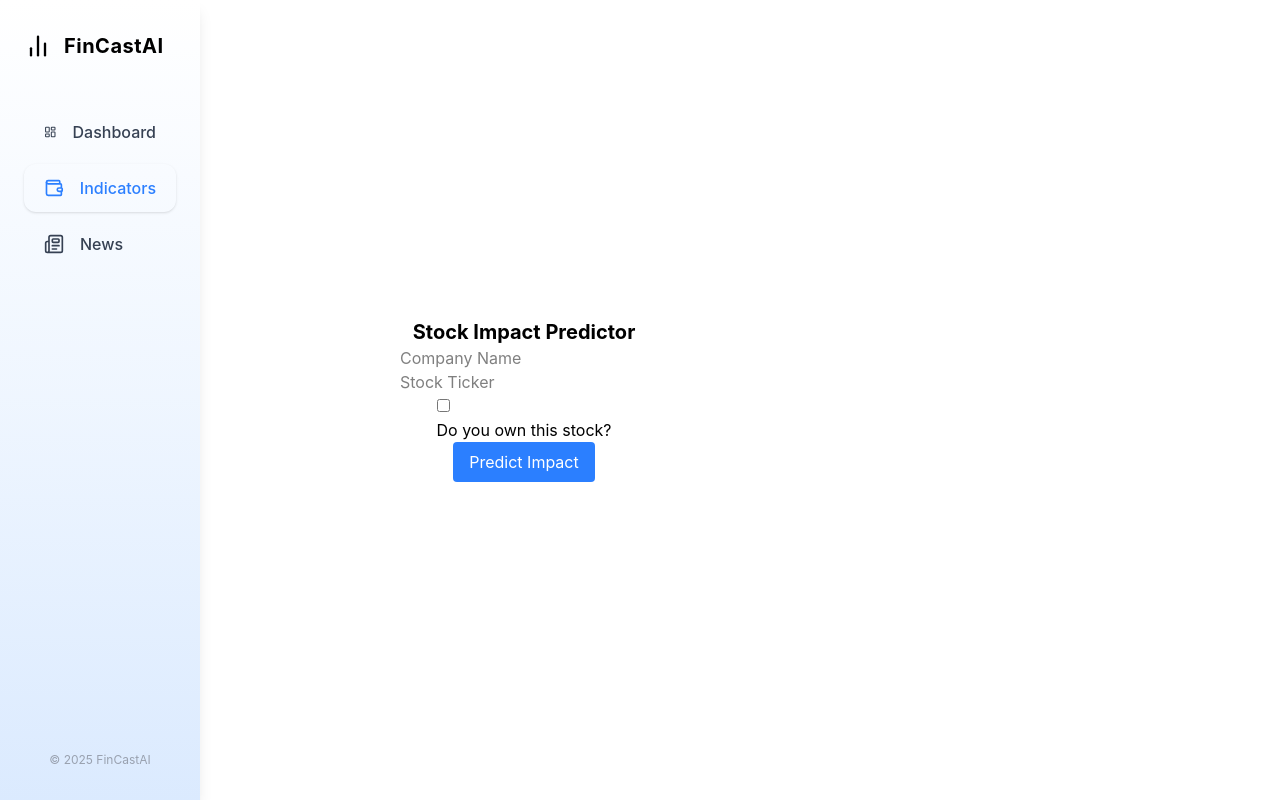
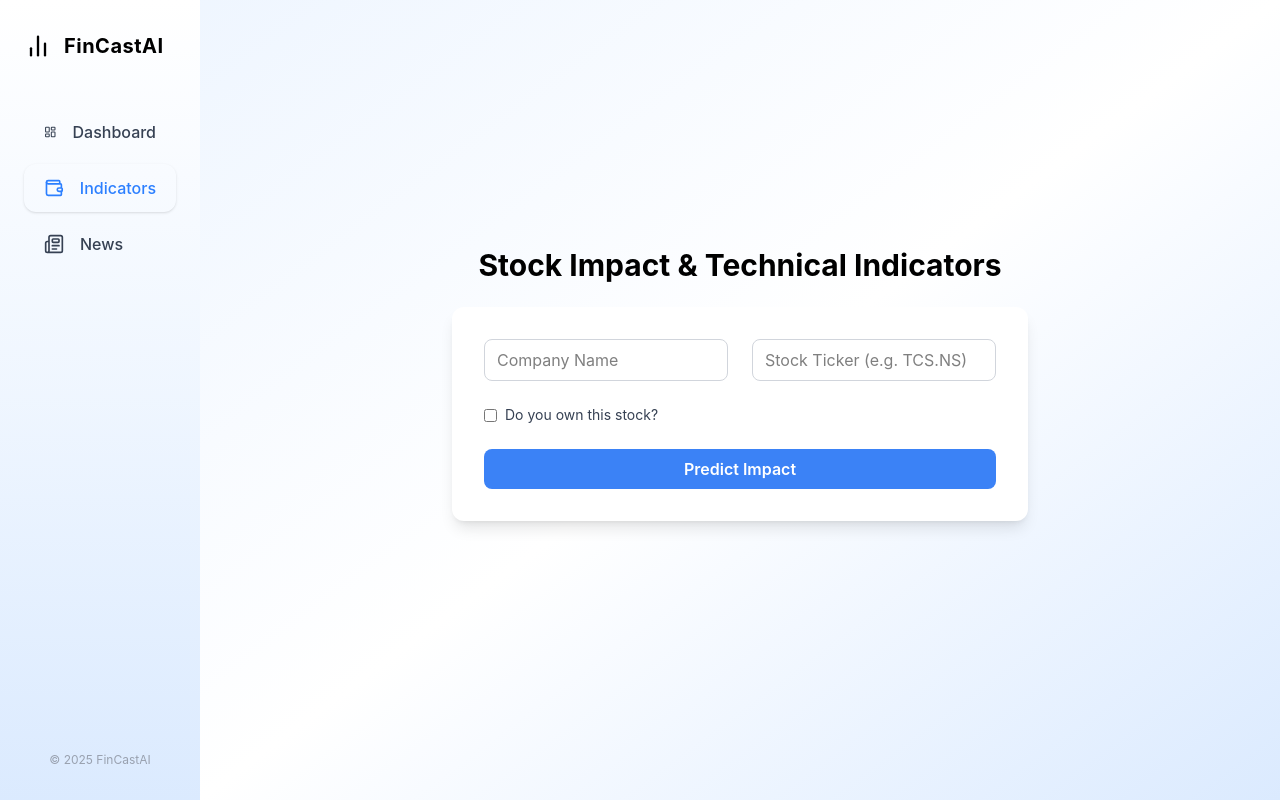
Before and after one commit to shreyuu/FinCastAI, a React (Vite) app in the folder frontend/: page /StockAnalyzer in a window 1280 px wide. Built offline with nearby package versions, Linux system fonts and the light colour scheme.

Commit message:
feat: Revamp StockAnalyzer component UI and enhance error handling

```diff
--- a/frontend/src/Indicator.tsx
+++ b/frontend/src/Indicator.tsx
@@ -1,7 +1,5 @@
 import { useState } from "react";
 import axios from "axios";
-// import { LayoutDashboard, Wallet, Newspaper, BarChart2 } from "lucide-react";
-// import { useNavigate } from "react-router-dom";
 import Sidebar from "./components/Sidebar";
 
 interface StockResponse {
@@ -20,31 +18,33 @@ interface StockResponse {
   trade_decision: string;
   error?: string;
 }
+
 function StockAnalyzer() {
   const [company, setCompany] = useState("");
   const [ticker, setTicker] = useState("");
   const [ownedStock, setOwnedStock] = useState(false);
   const [result, setResult] = useState<StockResponse | null>(null);
   const [loading, setLoading] = useState(false);
-  // const navigate = useNavigate();
+  const [errorMsg, setErrorMsg] = useState("");
 
   const handleSubmit = async () => {
     setLoading(true);
+    setErrorMsg("");
+    setResult(null);
     try {
       const response = await axios.post<StockResponse>("http://localhost:8000/Indicotor", {
         company,
         ticker,
         owned_stock: ownedStock,
       });
-      if (response.status === 200 && response.data.error) {
-        window.alert(response.data.error + " or check the stock name.");
-        setLoading(false);
-        return;
+      if (response.data.error) {
+        setErrorMsg(response.data.error + " or check the stock name.");
+      } else {
+        setResult(response.data);
       }
-
-      setResult(response.data);
     } catch (error) {
-      console.error("Error fetching data", error);
+      console.error("API request failed:", error);
+      setErrorMsg("Error fetching data. Please try again.");
     }
     setLoading(false);
   };
@@ -52,56 +52,93 @@ function StockAnalyzer() {
   return (
     <div className="text-black flex flex-row w-screen h-screen overflow-hidden bg-secondary">
       <Sidebar />
-      {/* Main Content */}
-      <div className="flex pl-50 flex-col items-center justify-center flex-nowrap">
-        <h1 className="text-xl font-bold">Stock Impact Predictor</h1>
+      <div className="flex flex-col items-center justify-center w-full px-8 py-12 bg-gradient-to-br from-blue-50 via-white to-blue-100">
+        <h1 className="text-3xl font-bold mb-6 text-primary">Stock Impact & Technical Indicators</h1>
+        <div className="bg-white rounded-xl shadow-lg p-8 w-full max-w-xl mb-8">
+          <div className="grid grid-cols-1 md:grid-cols-2 gap-6 mb-6">
             <input
               type="text"
               placeholder="Company Name"
-          className="text-black"
+              className="input-field"
               value={company}
               onChange={(e) => setCompany(e.target.value)}
             />
             <input
               type="text"
-          placeholder="Stock Ticker"
-          className="text-black"
+              placeholder="Stock Ticker (e.g. TCS.NS)"
+              className="input-field"
               value={ticker}
               onChange={(e) => setTicker(e.target.value)}
             />
-        <div className="">
-          <input type="checkbox" checked={ownedStock} onChange={(e) => setOwnedStock(e.target.checked)} />
-          <h5 className="">Do you own this stock?</h5>
           </div>
-        <button className="bg-blue-500 text-white px-4 py-2 rounded" onClick={handleSubmit} disabled={loading}>
+          <div className="flex items-center mb-6">
+            <input
+              type="checkbox"
+              checked={ownedStock}
+              onChange={(e) => setOwnedStock(e.target.checked)}
+              id="ownedStock"
+              className="mr-2"
+            />
+            <label htmlFor="ownedStock" className="text-gray-700 text-sm">
+              Do you own this stock?
+            </label>
+          </div>
+          <button
+            className={`btn-primary w-full font-semibold py-2 ${loading ? "opacity-60 cursor-not-allowed" : ""}`}
+            onClick={handleSubmit}
+            disabled={loading}>
             {loading ? "Analyzing..." : "Predict Impact"}
           </button>
+          {errorMsg && <div className="mt-4 text-red-600 text-sm">{errorMsg}</div>}
+        </div>
+
         {result && (
-          <div className="mt-4 p-4 border rounded">
-            <h2 className="text-lg font-semibold">Results</h2>
-            <p>
-              <strong>Impact:</strong> {result.impact}%
+          <div className="w-full max-w-xl bg-white rounded-xl shadow-lg p-8 mt-4">
+            <h2 className="text-2xl font-bold mb-4 text-primary">
+              Results for {result.company} ({result.ticker})
+            </h2>
+            <div className="mb-6 flex flex-col md:flex-row gap-6">
+              <div className="flex-1 bg-blue-50 rounded-lg p-4 shadow">
+                <h3 className="text-lg font-semibold mb-2">Impact</h3>
+                <p className="text-3xl font-bold text-blue-600">{result.impact}%</p>
+              </div>
+              <div className="flex-1 bg-green-50 rounded-lg p-4 shadow">
+                <h3 className="text-lg font-semibold mb-2">Trade Decision</h3>
+                <p
+                  className={`text-2xl font-bold ${
+                    result.trade_decision === "Buy"
+                      ? "text-green-600"
+                      : result.trade_decision === "Sell"
+                      ? "text-red-600"
+                      : "text-gray-700"
+                  }`}>
+                  {result.trade_decision}
                 </p>
-            <p>
-              <strong>Trade Decision:</strong> {result.trade_decision}
-            </p>
-            <h3 className="text-md font-semibold mt-2">Technical Indicators</h3>
-            <p>
-              <strong>RSI:</strong> {result.RSI}
-            </p>
-            <p>
-              <strong>EMA:</strong> {result.EMA}
-            </p>
-            <p>
-              <strong>MACD:</strong> {result.MACD}
-            </p>
-            <p>
-              <strong>Bollinger Bands:</strong> Low: {result.Bollinger_Bands.Low}, Mid: {result.Bollinger_Bands.Mid},
-              Up: {result.Bollinger_Bands.Up}
-            </p>
-            <p>
-              <strong>OBV:</strong> {result.OBV}
-            </p>
+              </div>
+            </div>
+            <h3 className="text-lg font-semibold mb-2">Technical Indicators</h3>
+            <div className="grid grid-cols-1 md:grid-cols-2 gap-4">
+              <div className="card">
+                <span className="font-semibold">RSI:</span> <span>{result.RSI}</span>
+              </div>
+              <div className="card">
+                <span className="font-semibold">EMA:</span> <span>{result.EMA}</span>
+              </div>
+              <div className="card">
+                <span className="font-semibold">MACD:</span> <span>{result.MACD}</span>
+              </div>
+              <div className="card">
+                <span className="font-semibold">OBV:</span> <span>{result.OBV}</span>
+              </div>
+              <div className="card col-span-1 md:col-span-2">
+                <span className="font-semibold">Bollinger Bands:</span>
+                <div className="ml-2">
+                  <span className="text-xs text-gray-600">Low:</span> {result.Bollinger_Bands.Low}{" "}
+                  <span className="text-xs text-gray-600">Mid:</span> {result.Bollinger_Bands.Mid}{" "}
+                  <span className="text-xs text-gray-600">Up:</span> {result.Bollinger_Bands.Up}
+                </div>
+              </div>
+            </div>
           </div>
         )}
       </div>
```
Lines whose indentation alone changed are shown as unchanged.
